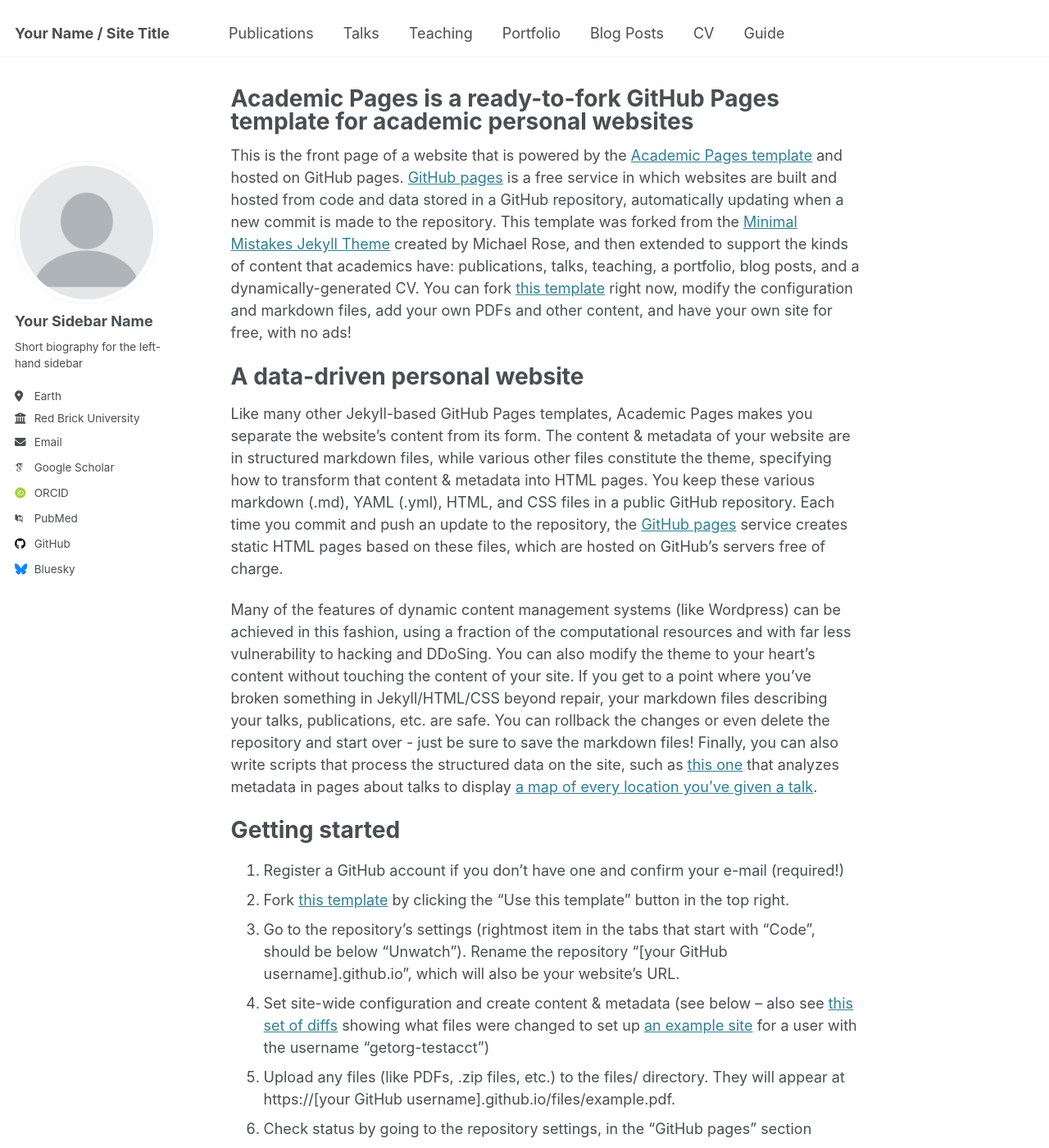
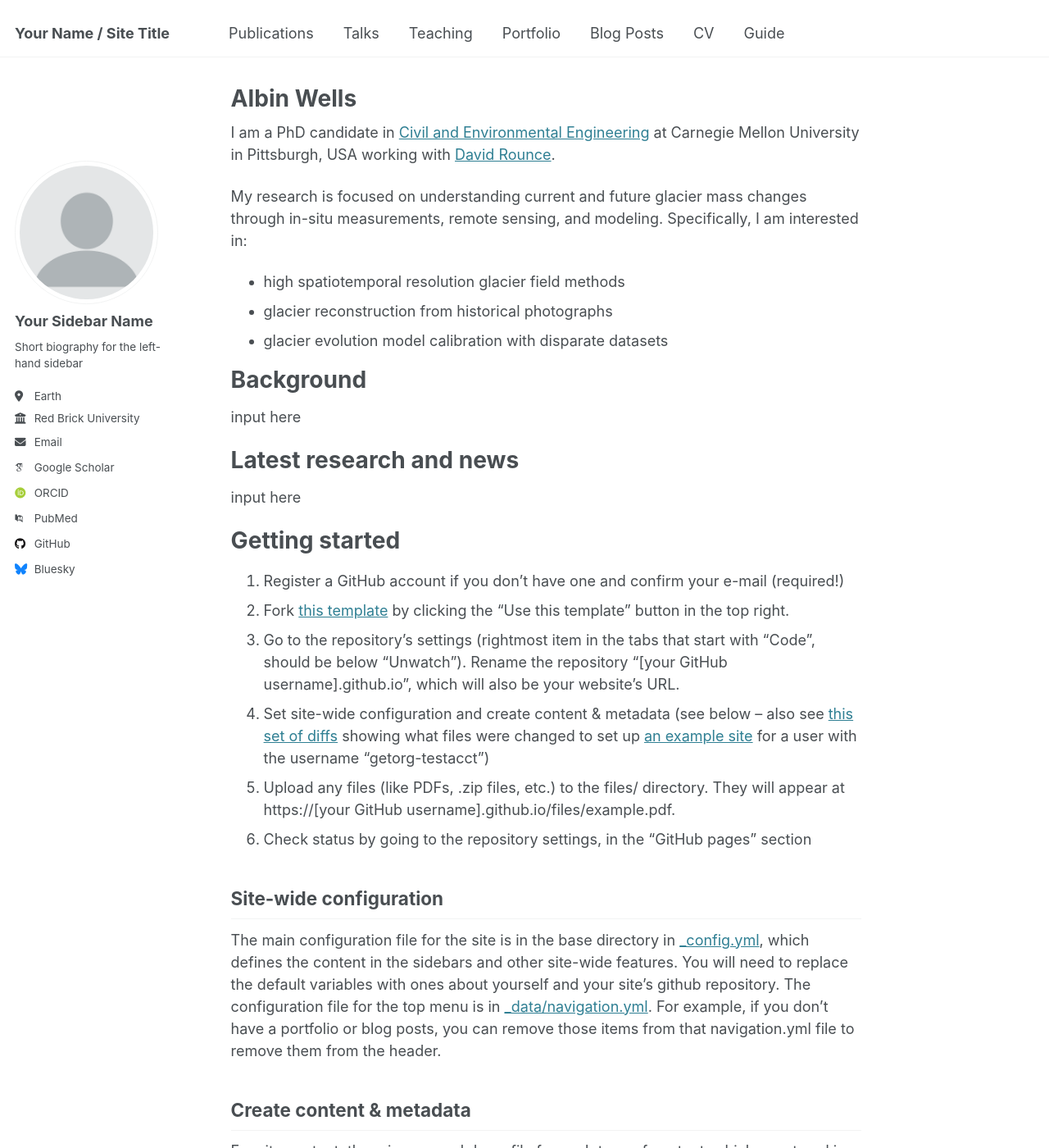
Before and after one commit to albinwwells/albinwwells.github.io, a Jekyll site: the page built from _pages/about.md, in a window 1280 px wide and 1400 px high. Shown: the whole window at 82% size. Built offline with Jekyll 4.4.1, drawn with Linux system fonts in a browser that asks for light colours; some web fonts are replaced.

Commit message:
Update about.md

```diff
--- a/_pages/about.md
+++ b/_pages/about.md
@@ -1,19 +1,28 @@
 ---
 permalink: /
-title: "Academic Pages is a ready-to-fork GitHub Pages template for academic personal websites"
+title: "Albin Wells"
 author_profile: true
 redirect_from:
   - /about/
   - /about.html
 ---
 
-This is the front page of a website that is powered by the [Academic Pages template](https://github.com/academicpages/academicpages.github.io) and hosted on GitHub pages. [GitHub pages](https://pages.github.com) is a free service in which websites are built and hosted from code and data stored in a GitHub repository, automatically updating when a new commit is made to the repository. This template was forked from the [Minimal Mistakes Jekyll Theme](https://mmistakes.github.io/minimal-mistakes/) created by Michael Rose, and then extended to support the kinds of content that academics have: publications, talks, teaching, a portfolio, blog posts, and a dynamically-generated CV. You can fork [this template](https://github.com/academicpages/academicpages.github.io) right now, modify the configuration and markdown files, add your own PDFs and other content, and have your own site for free, with no ads!
+I am a PhD candidate in [Civil and Environmental Engineering](https://cee.engineering.cmu.edu/) at Carnegie Mellon University in Pittsburgh, USA working with [David Rounce](https://www.cmu.edu/cee/cryotartans/index.html).
 
-A data-driven personal website
+My research is focused on understanding current and future glacier mass changes through in-situ measurements, remote sensing, and modeling. Specifically, I am interested in:
+- high spatiotemporal resolution glacier field methods
+- glacier reconstruction from historical photographs
+- glacier evolution model calibration with disparate datasets
+
+Background
 ======
-Like many other Jekyll-based GitHub Pages templates, Academic Pages makes you separate the website's content from its form. The content & metadata of your website are in structured markdown files, while various other files constitute the theme, specifying how to transform that content & metadata into HTML pages. You keep these various markdown (.md), YAML (.yml), HTML, and CSS files in a public GitHub repository. Each time you commit and push an update to the repository, the [GitHub pages](https://pages.github.com/) service creates static HTML pages based on these files, which are hosted on GitHub's servers free of charge.
+input here
 
-Many of the features of dynamic content management systems (like Wordpress) can be achieved in this fashion, using a fraction of the computational resources and with far less vulnerability to hacking and DDoSing. You can also modify the theme to your heart's content without touching the content of your site. If you get to a point where you've broken something in Jekyll/HTML/CSS beyond repair, your markdown files describing your talks, publications, etc. are safe. You can rollback the changes or even delete the repository and start over - just be sure to save the markdown files! Finally, you can also write scripts that process the structured data on the site, such as [this one](https://github.com/academicpages/academicpages.github.io/blob/master/talkmap.ipynb) that analyzes metadata in pages about talks to display [a map of every location you've given a talk](https://academicpages.github.io/talkmap.html).
+Latest research and news
+======
+input here
+
+
 
 Getting started
 ======
```
